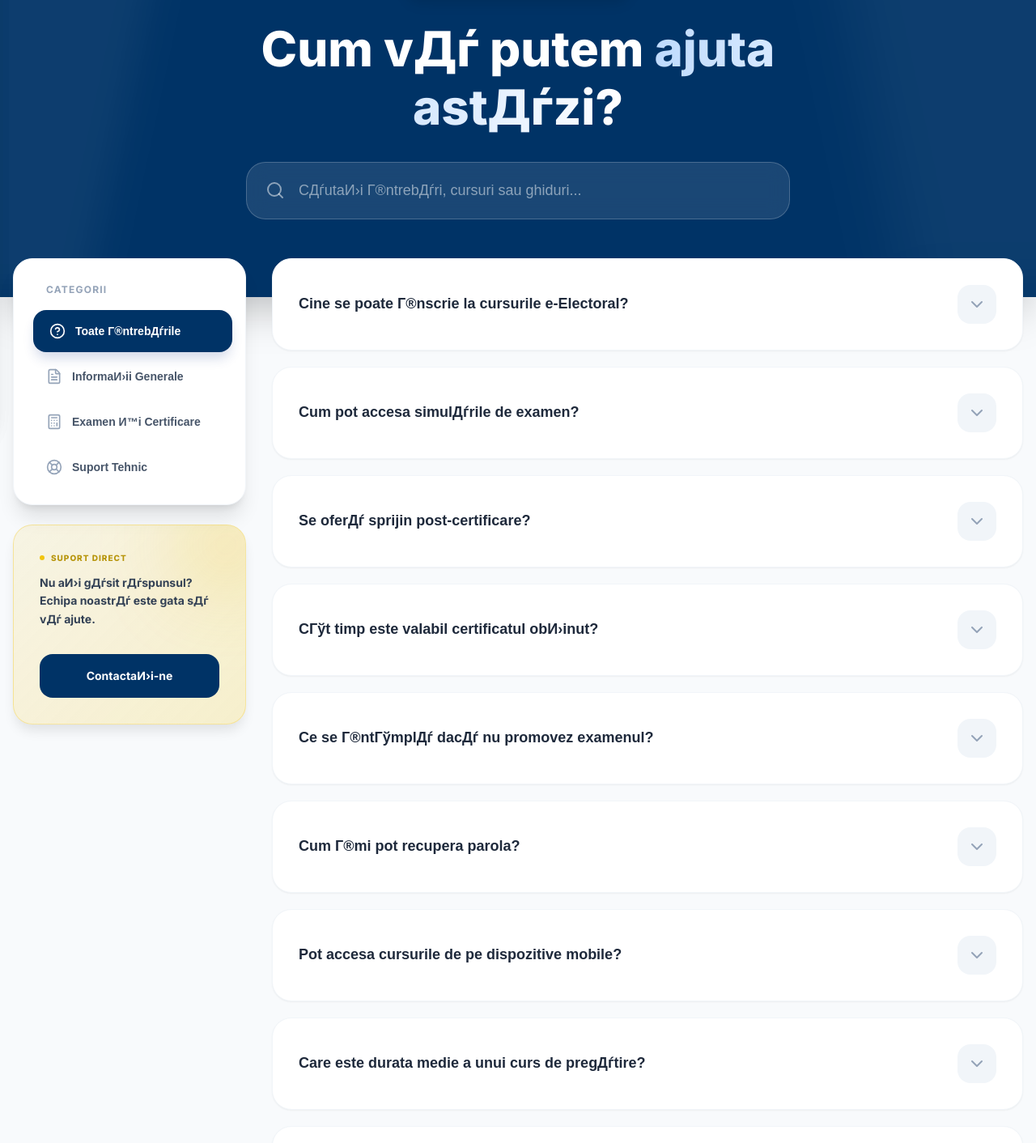
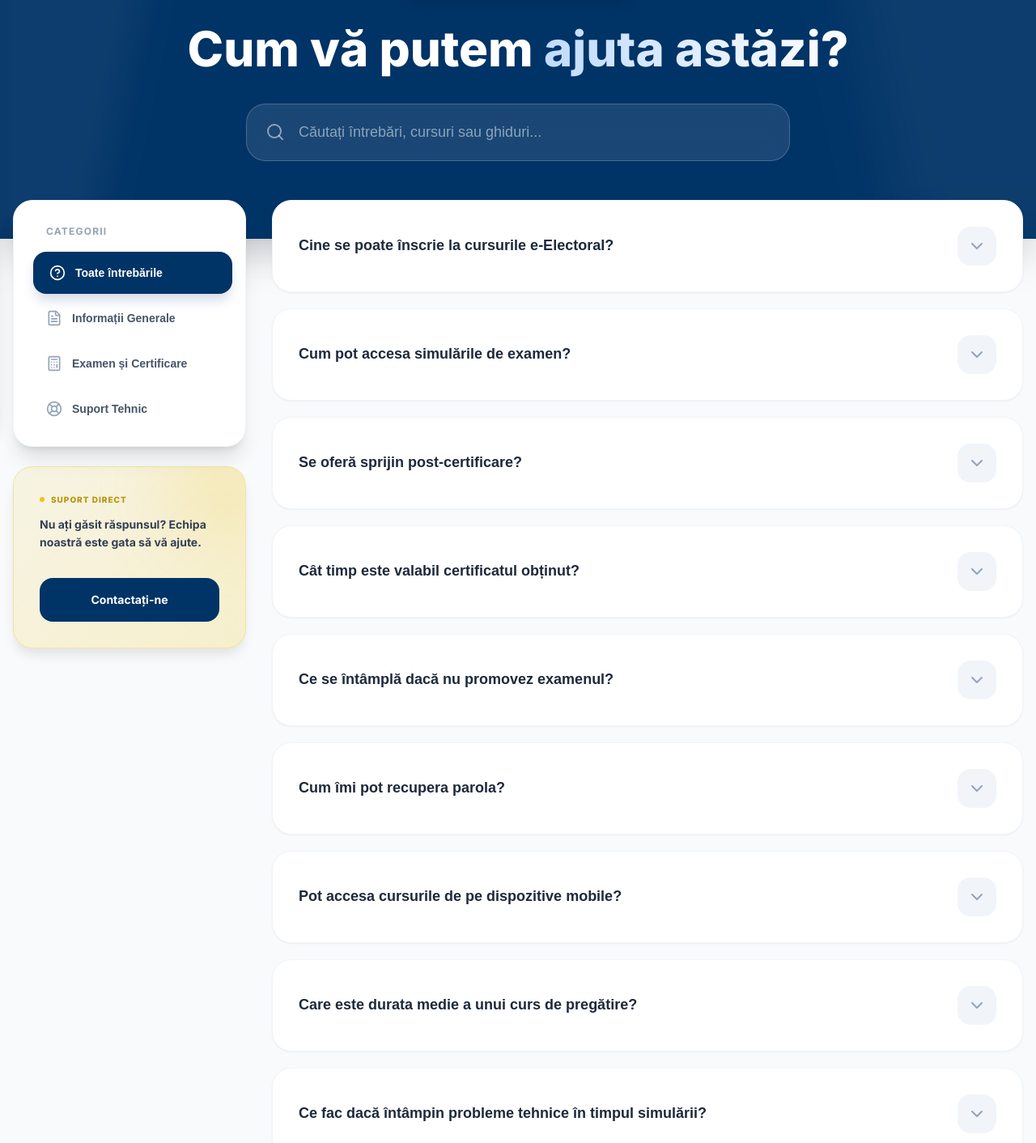
Before and after one commit to roscaiana/Proiect-MRSTweb, a React (Vite) app in the folder frontend/: page /support in a window 1280 px wide. Shown: the part 267-1679 px from the top of the page at 81% size. Built offline with nearby package versions, Linux system fonts and the light colour scheme.

Commit message:
chore: normalize Romanian diacritics

```diff
--- a/frontend/src/features/admin/components/AdminAppointmentsTable.tsx
+++ b/frontend/src/features/admin/components/AdminAppointmentsTable.tsx
@@ -122,7 +122,7 @@ export default function AdminAppointmentsTable({
                 <label className="admin-field">
                     <span>Status</span>
                     <AdminMultiSelect
-                        ariaLabel="Filtrare dupa status programari"
+                        ariaLabel="Filtrare după status programări"
                         options={APPOINTMENT_STATUS_FILTER_OPTIONS}
                         selectedValues={statusFilters}
                         onChange={onStatusFiltersChange}
@@ -135,14 +135,14 @@ export default function AdminAppointmentsTable({
                     <CompactDatePicker
                         value={dateFilter}
                         onChange={onDateFilterChange}
-                        ariaLabel="Calendar filtrare programari"
+                        ariaLabel="Calendar filtrare programări"
                     />
                 </label>
 
                 <label className="admin-field">
                     <span>Interval</span>
                     <AdminMultiSelect
-                        ariaLabel="Filtrare dupa interval programari"
+                        ariaLabel="Filtrare după interval programări"
                         options={slotOptions.map((value) => ({ value, label: value }))}
                         selectedValues={slotFilters}
                         onChange={onSlotFiltersChange}
@@ -153,7 +153,7 @@ export default function AdminAppointmentsTable({
                 <label className="admin-field">
                     <span>Sortare</span>
                     <AdminSingleSelect
-                        ariaLabel="Sortare programari"
+                        ariaLabel="Sortare programări"
                         options={APPOINTMENT_SORT_OPTIONS}
                         value={sortBy}
                         onChange={onSortChange}
--- a/frontend/src/features/admin/components/AdminCalendarDayConfig.tsx
+++ b/frontend/src/features/admin/components/AdminCalendarDayConfig.tsx
@@ -181,7 +181,7 @@ export default function AdminCalendarDayConfig({
                         </div>
                         <input
                             type="text"
-                            placeholder="Motiv (optional)"
+                            placeholder="Motiv (opțional)"
                             value={blockNote}
                             disabled={!blockDate}
                             onChange={(event) => onBlockNoteChange(event.target.value)}
--- a/frontend/src/features/admin/components/TestFormQuestionCard.tsx
+++ b/frontend/src/features/admin/components/TestFormQuestionCard.tsx
@@ -55,7 +55,7 @@ export default function TestFormQuestionCard({
             <label className="admin-field">
                 <span>Varianta corectă</span>
                 <AdminSingleSelect
-                    ariaLabel={`Selectare varianta corecta pentru intrebarea ${questionIndex + 1}`}
+                    ariaLabel={`Selectare variantă corectă pentru întrebarea ${questionIndex + 1}`}
                     options={question.options.map((_, optionIndex) => ({
                         value: String(optionIndex),
                         label: `Opțiunea ${optionIndex + 1}`,
--- a/frontend/src/features/admin/pages/AdminNotificationsPage.tsx
+++ b/frontend/src/features/admin/pages/AdminNotificationsPage.tsx
@@ -48,7 +48,7 @@ const NOTIFICATION_TEMPLATES: NotificationTemplate[] = [
 ];
 
 const NOTIFICATION_TARGET_FILTER_OPTIONS: ReadonlyArray<AdminMultiSelectOption<NotificationTarget>> = [
-    { value: "all", label: "all (platforma)" },
+    { value: "all", label: "all (platformă)" },
     { value: "users", label: "users" },
     { value: "admins", label: "admins" },
     { value: "email", label: "email" },
@@ -310,7 +310,7 @@ const AdminNotificationsPage: React.FC = () => {
                         <label className="admin-field">
                             <span>Target</span>
                             <AdminMultiSelect
-                                ariaLabel="Filtrare istoric notificari dupa target"
+                                ariaLabel="Filtrare istoric notificări după target"
                                 options={NOTIFICATION_TARGET_FILTER_OPTIONS}
                                 selectedValues={historyTargetFilters}
                                 onChange={setHistoryTargetFilters}
@@ -319,11 +319,11 @@ const AdminNotificationsPage: React.FC = () => {
                         </label>
                         <label className="admin-field">
                             <span>De la</span>
-                            <CompactDatePicker value={historyFrom} onChange={setHistoryFrom} ariaLabel="Calendar filtrare notificari de la" />
+                            <CompactDatePicker value={historyFrom} onChange={setHistoryFrom} ariaLabel="Calendar filtrare notificări de la" />
                         </label>
                         <label className="admin-field">
                             <span>Până la</span>
-                            <CompactDatePicker value={historyTo} onChange={setHistoryTo} ariaLabel="Calendar filtrare notificari pana la" />
+                            <CompactDatePicker value={historyTo} onChange={setHistoryTo} ariaLabel="Calendar filtrare notificări până la" />
                         </label>
                     </div>
 
--- a/frontend/src/features/admin/pages/AdminUsersPage.tsx
+++ b/frontend/src/features/admin/pages/AdminUsersPage.tsx
@@ -58,7 +58,7 @@ const AdminUsersPage: React.FC = () => {
                     <label className="admin-field">
                         <span>Rol</span>
                         <AdminMultiSelect
-                            ariaLabel="Filtrare dupa rol utilizator"
+                            ariaLabel="Filtrare după rol utilizator"
                             options={USER_ROLE_OPTIONS}
                             selectedValues={roleFilters}
                             onChange={setRoleFilters}
@@ -69,7 +69,7 @@ const AdminUsersPage: React.FC = () => {
                     <label className="admin-field">
                         <span>Status cont</span>
                         <AdminMultiSelect
-                            ariaLabel="Filtrare dupa status cont"
+                            ariaLabel="Filtrare după status cont"
                             options={USER_STATUS_OPTIONS}
                             selectedValues={statusFilters}
                             onChange={setStatusFilters}
--- a/frontend/src/hooks/useNotifications.ts
+++ b/frontend/src/hooks/useNotifications.ts
@@ -23,7 +23,7 @@ const getDefaultNotifications = (isAdmin: boolean): AppNotification[] => {
             {
                 id: "admin-notif-1",
                 title: "Panou administrator",
-                message: "Ai acces la functiile de administrare.",
+                message: "Ai acces la funcțiile de administrare.",
                 createdAt: now,
                 read: false,
             },
@@ -34,7 +34,7 @@ const getDefaultNotifications = (isAdmin: boolean): AppNotification[] => {
         {
             id: "user-notif-1",
             title: "Bine ai venit",
-            message: "Contul tau este activ.",
+            message: "Contul tău este activ.",
             createdAt: now,
             read: false,
         },
@@ -73,7 +73,7 @@ const pushUpcomingAppointmentReminders = (notificationStorageKey: string, user:
             appendNotification(notificationStorageKey, {
                 id: `reminder-24-${appointment.id}`,
                 title: "Reminder examen (24h)",
-                message: `Programarea ${appointment.appointmentCode || ""} este in mai putin de 24h.`,
+                message: `Programarea ${appointment.appointmentCode || ""} este în mai puțin de 24h.`,
                 createdAt: now.toISOString(),
                 read: false,
                 link: "/dashboard",
@@ -85,7 +85,7 @@ const pushUpcomingAppointmentReminders = (notificationStorageKey: string, user:
             appendNotification(notificationStorageKey, {
                 id: `reminder-2-${appointment.id}`,
                 title: "Reminder examen (2h)",
-                message: `Programarea ${appointment.appointmentCode || ""} incepe curand.`,
+                message: `Programarea ${appointment.appointmentCode || ""} începe curând.`,
                 createdAt: now.toISOString(),
                 read: false,
                 link: "/dashboard",
--- a/frontend/src/pages/support/support.tsx
+++ b/frontend/src/pages/support/support.tsx
@@ -14,66 +14,66 @@ const Support: React.FC = () => {
     const [openFaqIndex, setOpenFaqIndex] = useState<number | null>(null);
 
     const categories: FaqCategory[] = [
-        { id: "all", title: "Toate Г®ntrebДѓrile", icon: HelpCircle },
-        { id: "general", title: "InformaИ›ii Generale", icon: FileText },
-        { id: "exam", title: "Examen И™i Certificare", icon: Calculator },
+        { id: "all", title: "Toate întrebările", icon: HelpCircle },
+        { id: "general", title: "Informații Generale", icon: FileText },
+        { id: "exam", title: "Examen și Certificare", icon: Calculator },
         { id: "technical", title: "Suport Tehnic", icon: LifeBuoy },
     ];
 
     const faqs: (FaqItem & { category: string })[] = [
         {
             category: "general",
-            question: "Cine se poate Г®nscrie la cursurile e-Electoral?",
+            question: "Cine se poate înscrie la cursurile e-Electoral?",
             answer:
-                "La cursurile de pe platforma e-Electoral se pot Г®nscrie toИ›i candidaИ›ii care doresc sДѓ obИ›inДѓ certificarea Г®n domeniul electoral, inclusiv viitori funcИ›ionari, observatori sau reprezentanИ›i politici.",
+                "La cursurile de pe platforma e-Electoral se pot înscrie toți candidații care doresc să obțină certificarea în domeniul electoral, inclusiv viitori funcționari, observatori sau reprezentanți politici.",
         },
         {
             category: "exam",
-            question: "Cum pot accesa simulДѓrile de examen?",
+            question: "Cum pot accesa simulările de examen?",
             answer:
-                "SimulДѓrile de examen pot fi accesate din secИ›iunea Resources Studiu dupДѓ autentificare. Acestea imitДѓ formatul oficial al examenului de certificare.",
+                "Simulările de examen pot fi accesate din secțiunea Resources Studiu după autentificare. Acestea imită formatul oficial al examenului de certificare.",
         },
         {
             category: "general",
-            question: "Se oferДѓ sprijin post-certificare?",
+            question: "Se oferă sprijin post-certificare?",
             answer:
-                "Da, e-Electoral oferДѓ resurse de actualizare a cunoИ™tinИ›elor И™i dupДѓ promovarea examenului, pentru a fi la curent cu ultimele modificДѓri legislative.",
+                "Da, e-Electoral oferă resurse de actualizare a cunoștințelor și după promovarea examenului, pentru a fi la curent cu ultimele modificări legislative.",
         },
         {
             category: "exam",
-            question: "CГўt timp este valabil certificatul obИ›inut?",
+            question: "Cât timp este valabil certificatul obținut?",
             answer:
-                "Certificatul de calificare electoralДѓ este valabil pentru o perioadДѓ de 4 ani, dupДѓ care este necesarДѓ o nouДѓ evaluare pentru reconfirmarea competenИ›elor.",
+                "Certificatul de calificare electorală este valabil pentru o perioadă de 4 ani, după care este necesară o nouă evaluare pentru reconfirmarea competențelor.",
         },
         {
             category: "exam",
-            question: "Ce se Г®ntГўmplДѓ dacДѓ nu promovez examenul?",
+            question: "Ce se întâmplă dacă nu promovez examenul?",
             answer:
-                "ГЋn cazul Г®n care nu obИ›ineИ›i punctajul minim, aveИ›i dreptul la o reevaluare dupДѓ o perioadДѓ de studiu suplimentar. Platforma e-Electoral vДѓ va recomanda modulele pe care trebuie sДѓ le revizuiИ›i.",
+                "În cazul în care nu obțineți punctajul minim, aveți dreptul la o reevaluare după o perioadă de studiu suplimentar. Platforma e-Electoral vă va recomanda modulele pe care trebuie să le revizuiți.",
         },
         {
             category: "technical",
-            question: "Cum Г®mi pot recupera parola?",
+            question: "Cum îmi pot recupera parola?",
             answer:
-                "DacДѓ aИ›i uitat parola, utilizaИ›i funcИ›ia de recuperare de pe pagina de login. VeИ›i primi un e-mail cu instrucИ›iuni pentru setarea unei parole noi.",
+                "Dacă ați uitat parola, utilizați funcția de recuperare de pe pagina de login. Veți primi un e-mail cu instrucțiuni pentru setarea unei parole noi.",
         },
         {
             category: "technical",
             question: "Pot accesa cursurile de pe dispozitive mobile?",
             answer:
-                "Da, platforma e-Electoral este complet responsivДѓ И™i poate fi accesatДѓ de pe smartphone sau tabletДѓ, oferind o experienИ›Дѓ de Г®nvДѓИ›are optimizatДѓ pentru orice ecran.",
+                "Da, platforma e-Electoral este complet responsivă și poate fi accesată de pe smartphone sau tabletă, oferind o experiență de învățare optimizată pentru orice ecran.",
         },
         {
             category: "general",
-            question: "Care este durata medie a unui curs de pregДѓtire?",
+            question: "Care este durata medie a unui curs de pregătire?",
             answer:
-                "Durata variazДѓ Г®n funcИ›ie de complexitatea modulului, dar Г®n medie, un curs complet de pregДѓtire pentru certificare dureazДѓ Г®ntre 20 И™i 40 de ore de studiu individual.",
+                "Durata variază în funcție de complexitatea modulului, dar în medie, un curs complet de pregătire pentru certificare durează între 20 și 40 de ore de studiu individual.",
         },
         {
             category: "technical",
-            question: "Ce fac dacДѓ Г®ntГўmpin probleme tehnice Г®n timpul simulДѓrii?",
+            question: "Ce fac dacă întâmpin probleme tehnice în timpul simulării?",
             answer:
-                "DacДѓ Г®ntГўmpinaИ›i erori tehnice, vДѓ rugДѓm sДѓ contactaИ›i echipa de suport prin formularul de contact sau sДѓ utilizaИ›i chat-ul de asistenИ›Дѓ disponibil Г®n colИ›ul din dreapta jos al ecranului.",
+                "Dacă întâmpinați erori tehnice, vă rugăm să contactați echipa de suport prin formularul de contact sau să utilizați chat-ul de asistență disponibil în colțul din dreapta jos al ecranului.",
         },
     ];
 
@@ -109,14 +109,14 @@ const Support: React.FC = () => {
                             </div>
 
                             <h1 className="hero-title">
-                                Cum vДѓ putem <span className="hero-title-highlight">ajuta astДѓzi?</span>
+                                Cum vă putem <span className="hero-title-highlight">ajuta astăzi?</span>
                             </h1>
 
                             <div className="hero-search-wrapper">
                                 <Search className="search-icon" />
                                 <input
                                     type="text"
-                                    placeholder="CДѓutaИ›i Г®ntrebДѓri, cursuri sau ghiduri..."
+                                    placeholder="Căutați întrebări, cursuri sau ghiduri..."
                                     className="search-input"
                                     value={searchQuery}
                                     onChange={(e) => setSearchQuery(e.target.value)}
@@ -152,10 +152,10 @@ const Support: React.FC = () => {
                                             SUPORT DIRECT
                                         </h3>
                                         <p className="support-card-text">
-                                            Nu aИ›i gДѓsit rДѓspunsul? Echipa noastrДѓ este gata sДѓ vДѓ ajute.
+                                            Nu ați găsit răspunsul? Echipa noastră este gata să vă ajute.
                                         </p>
                                         <a href="/contact" className="contact-btn">
-                                            ContactaИ›i-ne
+                                            Contactați-ne
                                         </a>
                                     </div>
                                 </div>
@@ -179,9 +179,9 @@ const Support: React.FC = () => {
                                         <div className="no-results-icon">
                                             <Search className="w-12 h-12 text-slate-300" />
                                         </div>
-                                        <h3 className="no-results-title">Niciun rezultat gДѓsit</h3>
+                                        <h3 className="no-results-title">Niciun rezultat găsit</h3>
                                         <p className="no-results-text">
-                                            Nu am gДѓsit Г®ntrebДѓri care sДѓ corespundДѓ termenilor cДѓutaИ›i. ГЋncercaИ›i o altДѓ formulare.
+                                            Nu am găsit întrebări care să corespundă termenilor căutați. Încercați o altă formulare.
                                         </p>
                                         <button
                                             onClick={() => {
@@ -190,7 +190,7 @@ const Support: React.FC = () => {
                                             }}
                                             className="reset-btn"
                                         >
-                                            ReseteazДѓ filtrele
+                                            Resetează filtrele
                                         </button>
                                     </div>
                                 )}
```
Also changed, not shown: frontend/src/components/CompactDatePicker/CompactDatePicker.tsx (+5 -5 lines), frontend/src/features/admin/pages/AdminAppointmentsPage.tsx (+6 -6 lines).
